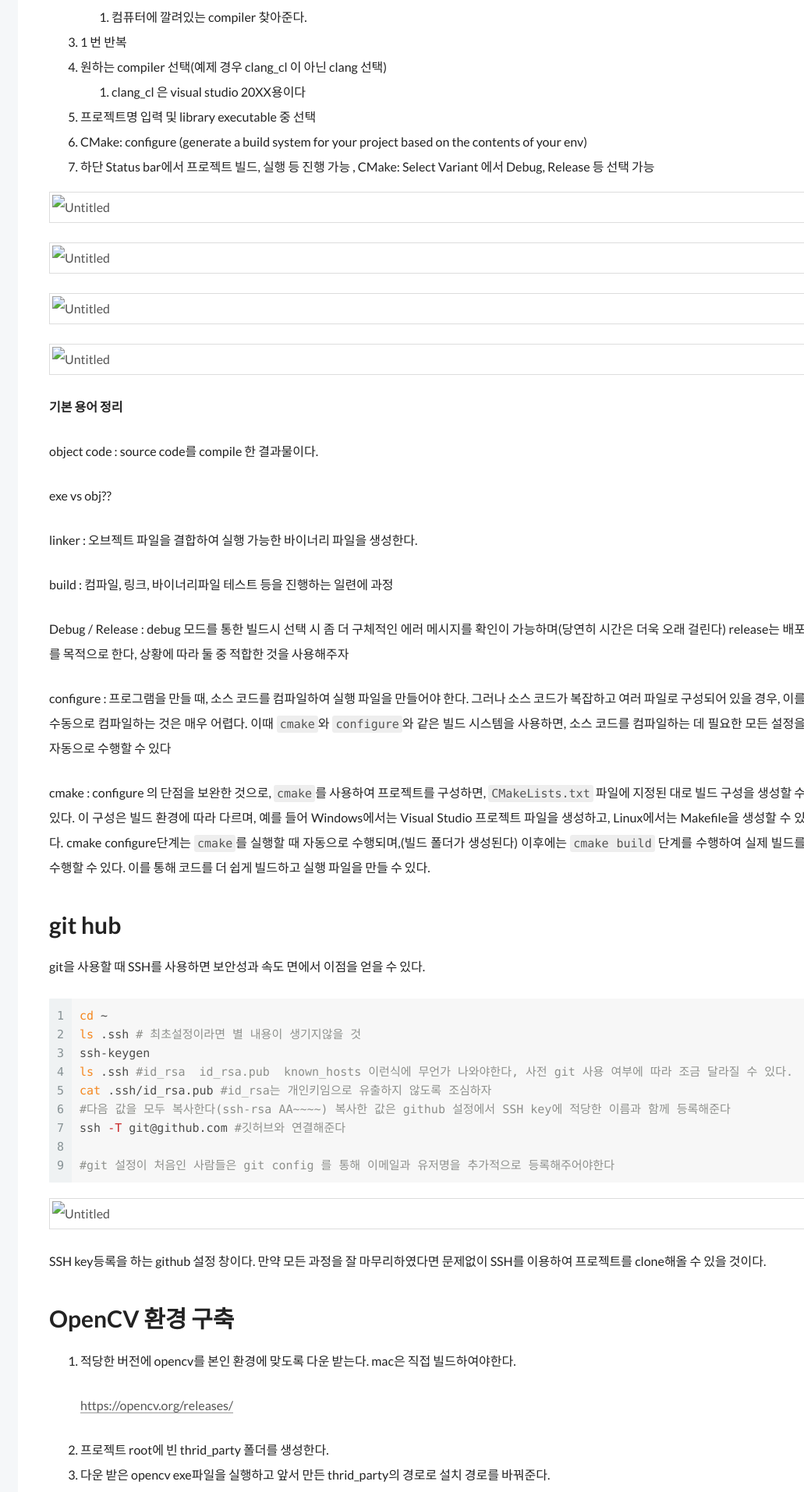
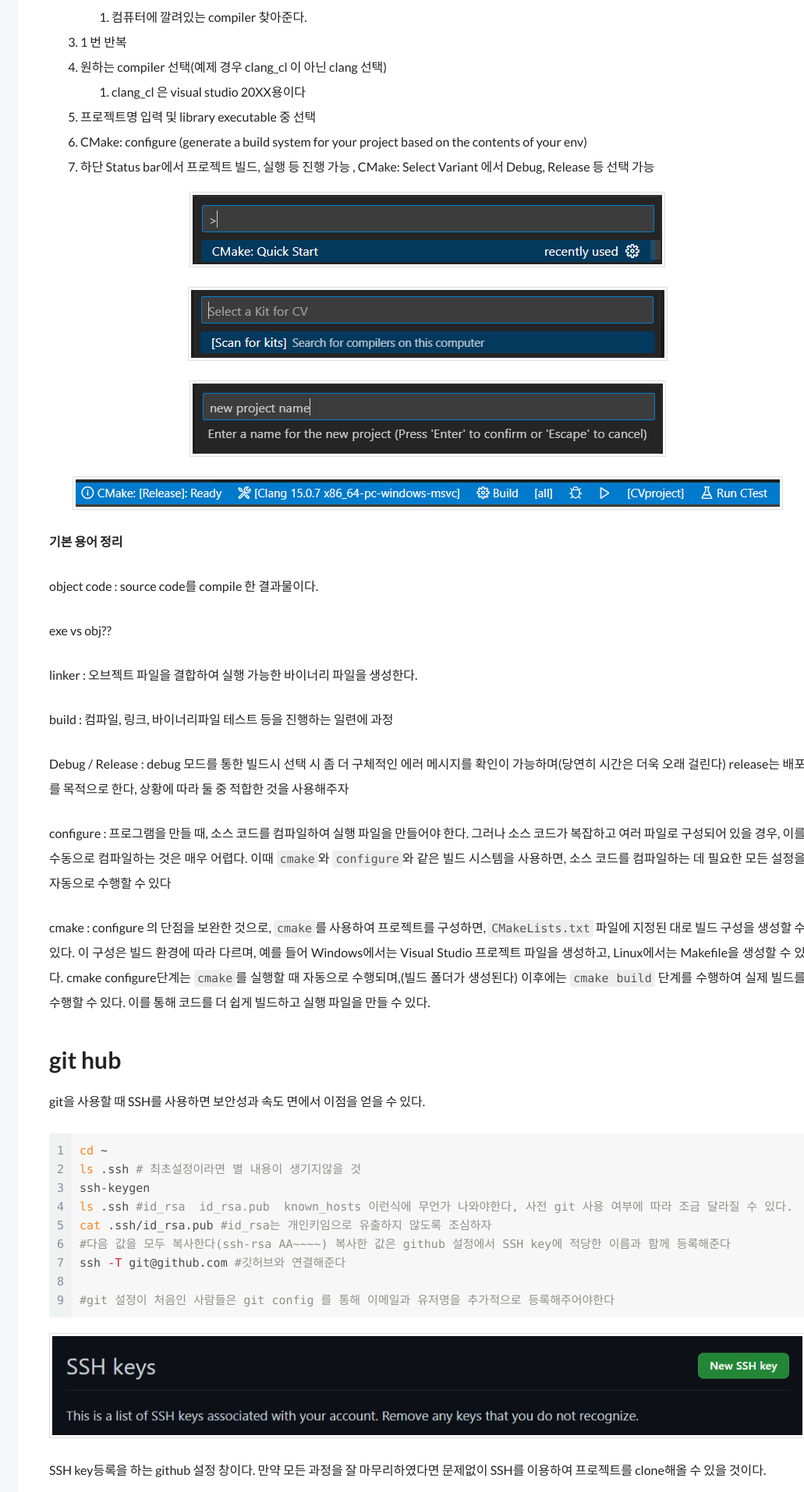
Before and after one commit to donguk071/donguk071.github.io, a Jekyll site: the page built from _posts/2023-03-28-VisualStudioSetting.md, in a window 1280 px wide. Shown: the part 1687-3601 px from the top of the page at 78% size, without its empty margins (249-1280 px from the left). Built offline with Jekyll 4.4.1, drawn with Linux system fonts in a browser that asks for light colours; comment, search, counter and statistics services are not loaded; some of the changed text lies outside the part shown.

Commit message:
blog : image url changed

````diff
--- a/_posts/2023-03-28-VisualStudioSetting.md
+++ b/_posts/2023-03-28-VisualStudioSetting.md
@@ -4,7 +4,7 @@ title: "[환경구축] C / CPP + Visual Studio"
 date: 2023-03-28
 categories:  C/CPP 개발환경 Cmake Clang Ninja VScode git ssh github
 photos: #/assets/post_images/titleImg/MLP_title.jpg
-tags: [C/CPP 개발환경설정 CS용어정리 VScode git ssh github]
+tags: [C/CPP,개발환경설정, CS용어정리, VScode, git, ssh, github]
 description: "Cmake Clang Ninja를 이용한 Visual Studio 개발 환경 구축과 간단한 개념 정리"
 published: true
 ---
@@ -76,13 +76,13 @@ CMake Tools: microsoft
 6. CMake: configure  (generate a build system for your project based on the contents of your env)
 7. 하단 Status bar에서 프로젝트 빌드, 실행 등 진행 가능 , CMake: Select Variant 에서 Debug, Release 등 선택 가능
 
-![Untitled](../assets/post_images/visualstudioCenv/Untitled.png)
+![Untitled](/assets/post_images/visualstudioCenv/Untitled.png)
 
-![Untitled](../assets/post_images/visualstudioCenv/Untitled%201.png)
+![Untitled](/assets/post_images/visualstudioCenv/Untitled1.png)
 
-![Untitled](../assets/post_images/visualstudioCenv/Untitled%202.png)
+![Untitled](/assets/post_images/visualstudioCenv/Untitled2.png)
 
-![Untitled](../assets/post_images/visualstudioCenv/Untitled%203.png)
+![Untitled](/assets/post_images/visualstudioCenv/Untitled3.png)
 
 
 **기본 용어 정리**
@@ -117,7 +117,7 @@ ssh -T git@github.com #깃허브와 연결해준다
 #git 설정이 처음인 사람들은 git config 를 통해 이메일과 유저명을 추가적으로 등록해주어야한다
 ```
 
-![Untitled](../assets/post_images/visualstudioCenv/Untitled%204.png)
+![Untitled](/assets/post_images/visualstudioCenv/Untitled4.png)
 
 SSH key등록을 하는 github 설정 창이다. 만약 모든 과정을 잘 마무리하였다면 문제없이 SSH를 이용하여 프로젝트를 clone해올 수 있을 것이다.
 
@@ -152,11 +152,11 @@ SSH key등록을 하는 github 설정 창이다. 만약 모든 과정을 잘 마
 
 5. 이제 Variant를 Release로 설정한 후  build all 을 시도하여본다 마찬가지로 status bar에서 조절이 가능하다.
 
-    ![Untitled](assets/post_images/visualstudioCenv/Untitled 5.png)
+    ![Untitled](/assets/post_images/visualstudioCenv/Untitled5.png)
 
 6. 이제 원하는 cpp 파일을 실행하거나 디버그 하면 된다!(status bar을 이것저것 눌러보며 기능을 탐색하는 것을 추천한다.)
 
-![Untitled](../assets/post_images/visualstudioCenv/Untitled%206.png)
+![Untitled](/assets\post_images\visualstudioCenv\Untitled6.png)
 
 
 <br/>
````
Also changed, not shown: _posts/2023-03-27-MLP-01.md (+1 -1 lines), assets/post_images/visualstudioCenv/Untitled1.png (renamed from assets/post_images/visualstudioCenv/Untitled 1.png), assets/post_images/visualstudioCenv/Untitled2.png (renamed from assets/post_images/visualstudioCenv/Untitled 2.png), assets/post_images/visualstudioCenv/Untitled3.png (renamed from assets/post_images/visualstudioCenv/Untitled 3.png), assets/post_images/visualstudioCenv/Untitled4.png (renamed from assets/post_images/visualstudioCenv/Untitled 4.png), assets/post_images/visualstudioCenv/Untitled5.png (renamed from assets/post_images/visualstudioCenv/Untitled 5.png), assets/post_images/visualstudioCenv/Untitled6.png (renamed from assets/post_images/visualstudioCenv/Untitled 6.png).
